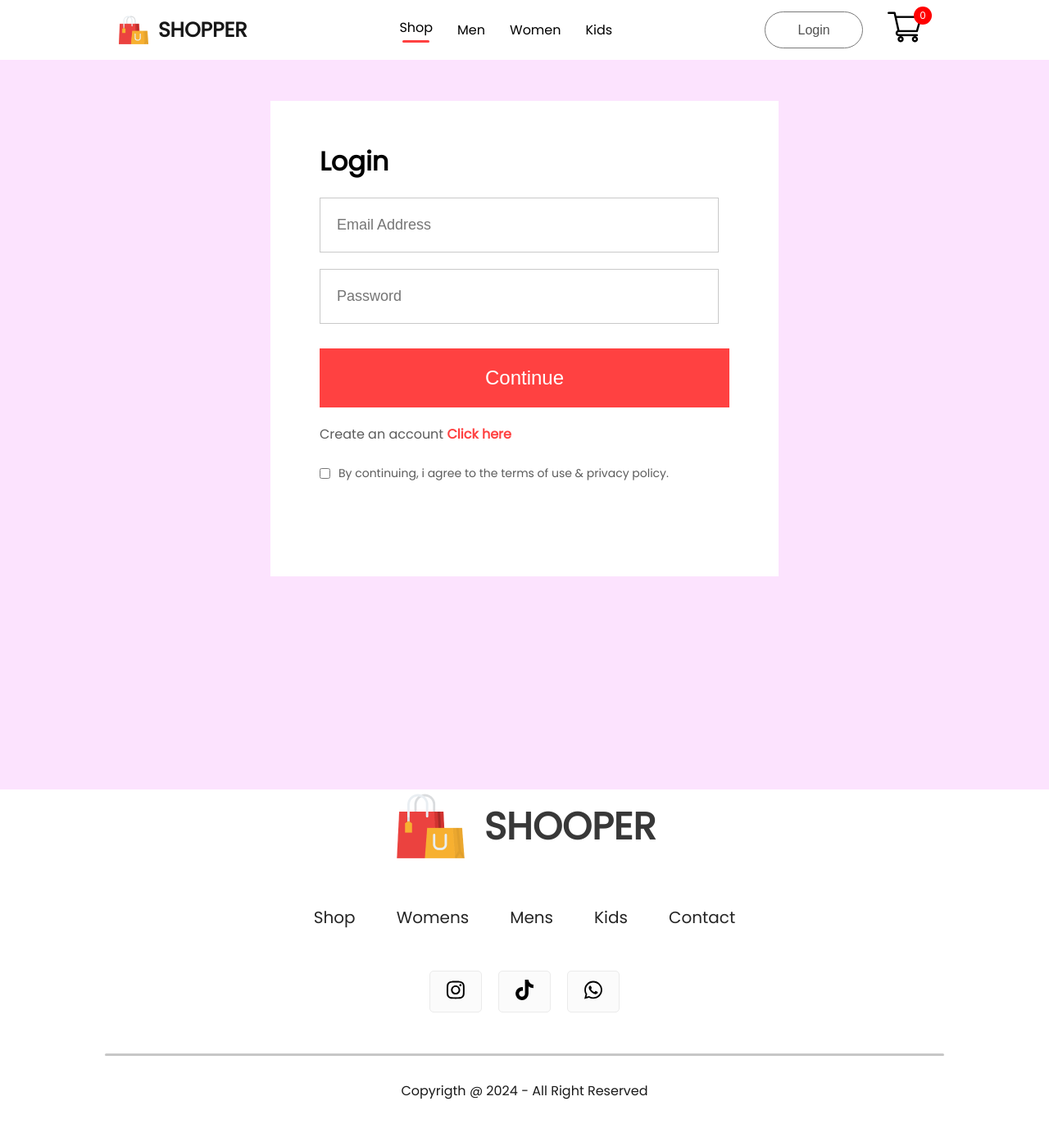
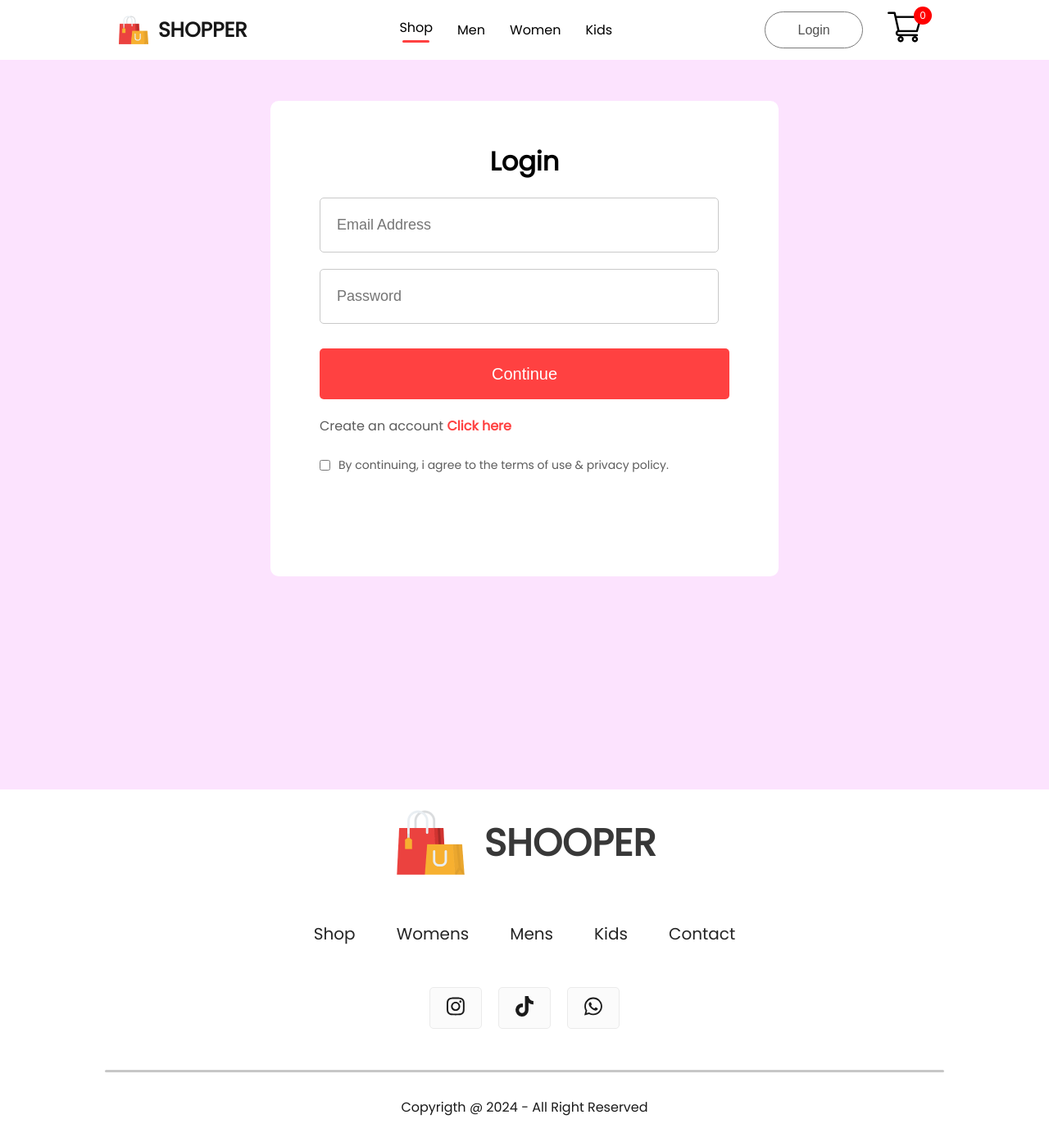
Before and after one commit to crescowboy/Keymashop-F, a React (Create React App) app: page /login in a window 1280 px wide. Shown: the whole page at 82% size. Built offline with nearby package versions, Linux system fonts and the light colour scheme; no server answers.

Commit message:
update mostrar imagenes

```diff
--- a/src/Components/DescriptionBox/DescriptionBox.jsx
+++ b/src/Components/DescriptionBox/DescriptionBox.jsx
@@ -1,7 +1,8 @@
 import React from 'react'
 import './DescriptionBox.css'
 
-const DescriptionBox = () => {
+const DescriptionBox = (props) => {
+  const {product} = props;
   return (
     <div className='descriptionbox'>
         <div className="description-navigator">
@@ -9,11 +10,8 @@ const DescriptionBox = () => {
             <div className="descriptionbox-nav-box fade">Reviews (122)</div>
         </div>
         <div className="descriptionbox-description">
-            <p>Lorem ipsum dolor sit amet consectetur adipisicing elit. Maiores minima nostrum eum dolore blanditiis quod nam aut cum praesentium modi temporibus molestias illo, repellat quaerat nisi aspernatur recusandae perspiciatis consectetur.
-            Voluptas nobis qui beatae cum, eum quam ex aliquam omnis aspernatur, odit dolorum optio soluta dolore quas ducimus ab voluptate alias porro quos laudantium obcaecati temporibus totam sequi? Pariatur, accusantium.
-            Error libero quam vero impedit, voluptatum nostrum quibusdam velit, animi debitis, dolorum explicabo obcaecati et? Illum fugiat tenetur harum vitae asperiores ad, quisquam atque, laboriosam dignissimos, quidem nobis! Similique, perspiciatis!
-            Nisi, quia quos expedita eveniet saepe sunt delectus ut, inventore sapiente laborum nam quibusdam ab fuga vero blanditiis! Itaque dolor atque similique dolores magnam quam labore tempore nemo distinctio eaque.
-            Porro quo libero, ratione at adipisci quae, commodi saepe itaque odio reprehenderit temporibus natus, necessitatibus deleniti consequuntur! Nisi, eos quaerat nostrum alias ea delectus ipsam quibusdam sed. Explicabo, repudiandae nisi?
+            <p>
+                {product.especification}
             </p>
 
         </div>
--- a/src/Components/Footer/Footer.css
+++ b/src/Components/Footer/Footer.css
@@ -3,6 +3,7 @@
     flex-direction: column;
     justify-content: center;
     align-items: center;
+    padding-top: 20px;
     gap: 50px;
 }
 .footer-logo{
@@ -43,6 +44,7 @@
 }
 .icon{
     font-size: 25px;
+    color: #1a1a1a;
 }
 .footer-icons-container:hover{
     transform: scale(1.09);
--- a/src/Components/Footer/Footer.jsx
+++ b/src/Components/Footer/Footer.jsx
@@ -24,15 +24,24 @@ const Footer = () => {
             <Link to={"/"}>Contact</Link>
         </div>
         <div className="footer-social-icon">
+            <a href="https://www.linkedin.com/in/wellington-crespo-64262a24b/">
                 <div className="footer-icons-container">
                 <FontAwesomeIcon icon={faInstagram} className='icon'/>
                 </div>
+            </a>
+
+            <a href="https://www.linkedin.com/in/wellington-crespo-64262a24b/">
                 <div className="footer-icons-container">
                 <FontAwesomeIcon icon={faTiktok} className='icon'/>
                 </div>
+            </a>
+
+            <a href="https://www.linkedin.com/in/wellington-crespo-64262a24b/">
                 <div className="footer-icons-container">
                 <FontAwesomeIcon icon={faWhatsapp} className='icon'/>
                 </div>
+            </a>
+
         </div>
         <div className="footer-copyright">
             <hr />
--- a/src/Components/Offers/Offers.css
+++ b/src/Components/Offers/Offers.css
@@ -119,6 +119,7 @@
 @media(max-width:500px){
     .offers{
         height: 25vh;
+        margin-top: -60px;
         margin-bottom: 50px;
     }
     .offers-left h1{
--- a/src/Components/ProductDisplay/ProductDisplay.css
+++ b/src/Components/ProductDisplay/ProductDisplay.css
@@ -13,6 +13,7 @@
 }
 .productdisplay-img-list img{
     height: 163px;
+    cursor: pointer;
 }
 .productdisplay-main-img{
     width: 586px;
@@ -74,6 +75,7 @@
     color: white;
     background: #ff4141;
     margin-bottom: 40px;
+    border-radius: 5px;
     border: none;
     outline: none;
     cursor: pointer;
@@ -92,6 +94,7 @@
     color: white;
     background: #ff4141;
     margin-bottom: 40px;
+    border-radius: 5px;
     border: none;
     outline: none;
     cursor: pointer;
--- a/src/Components/ProductDisplay/ProductDisplay.jsx
+++ b/src/Components/ProductDisplay/ProductDisplay.jsx
@@ -19,20 +19,26 @@ const ProductDisplay = (props) => {
     console.log("click")
   }
 
+  // Condición para verificar si hay imágenes disponibles
+  const hasImages = product.image && product.image.length > 0;
+
   // Construir el mensaje de WhatsApp con el enlace del producto
   const mensaje = `¡Hola! Estoy interesado en comprar el producto ${product.name}. Aquí está el enlace: http://localhost:3000/product/${product.id}`;
   return (
     <div className='productdisplay'>
       <div className="productdisplay-left">
-        <div className="productdisplay-img-list">
-        <img onClick={() => selectimg(product.image[1])} src={product.image[1]} alt="" />
-          <img onClick={() => selectimg(product.image[2])} src={product.image[2]} alt="" />
-          <img onClick={() => selectimg(product.image[3])} src={product.image[3]} alt="" />
-          <img onClick={() => selectimg(product.image[4])} src={product.image[4]} alt="" />
-        </div>
-        <div className="productdisplay-img">
-          <img className='productdisplay-main-img' src={mainImage} alt="" />
-        </div>
+      {hasImages && (
+          <>
+            <div className="productdisplay-img-list">
+              {product.image.map((image, index) => (
+                <img key={index} onClick={() => selectimg(image)} src={image} alt={`Thumbnail ${index}`} />
+              ))}
+            </div>
+            <div className="productdisplay-img">
+              <img className='productdisplay-main-img' src={mainImage} alt="" />
+            </div>
+          </>
+        )}
       </div>
       <div className="productdisplay-right">
         <h1>{product.name}</h1>
--- a/src/Pages/CSS/LoginSignup.css
+++ b/src/Pages/CSS/LoginSignup.css
@@ -7,13 +7,15 @@
 }
 .loginsignup-container{
     width: 580px;
-    height: 600px;
+    height: 500px;
     background: white;
     margin: auto;
     padding: 40px 60px;
+    border-radius: 10px;
 }
 .loginsignup-container h1{
     margin: 20px 0px;
+    text-align: center;
 }
 .loginsignup-fields{
     display: flex;
@@ -22,23 +24,25 @@
     margin-top: 30px;
 }
 .loginsignup-fields input{
-    height: 72px;
-    width: 100%;
+    height: 52px;
+    width: 560px;
     padding-left: 20px;
     border: 1px solid #c9c9c9;
     outline: none;
     color: #5c5c5c;
     font-size: 18px;
+    border-radius: 5px;
 }
 .loginsignup-container button{
-    width: 580px;
-    height: 72px;
+    width: 100%;
+    height: 62px;
     color: white;
     background: #ff4141;
     margin-top: 30px;
     border: none;
-    font-size: 24px;
+    font-size: 20px;
     font-weight: 500;
+    border-radius: 5px;
     cursor: pointer;
 }
 .loginsignup-login{
@@ -50,6 +54,7 @@
 .loginsignup-login span{
     color: #ff4141;
     font-weight: 600;
+    cursor: pointer;
 }
 .loginsignup-agree{
     display: flex;
@@ -94,8 +99,12 @@
 }
 
 @media(max-width:800px){
+    .loginsignup{
+        padding-bottom: 10px;
+    }
     .loginsignup-container{
         padding: 20px 30px;
+        margin: 10px;
     }
     .loginsignup-container h1{
         font-size: 24px;
--- a/src/Pages/Product.jsx
+++ b/src/Pages/Product.jsx
@@ -15,7 +15,7 @@ const Product = () => {
     <div>
       <Breadcrum product={product}/>
       <ProductDisplay product={product}/>
-      <DescriptionBox/>
+      <DescriptionBox product={product}/>
       <RelatedProducts product={product}/>
     </div>
   )
```
Lines whose indentation alone changed are shown as unchanged.
